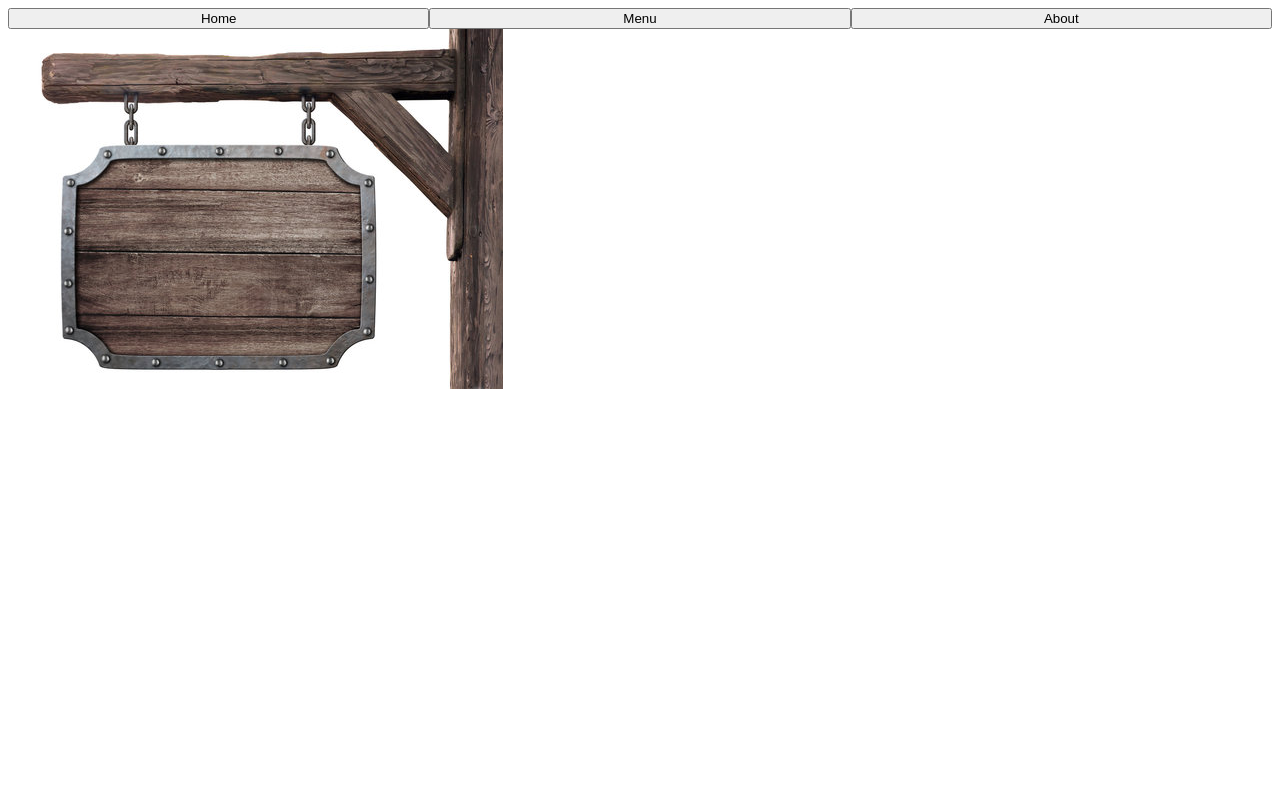
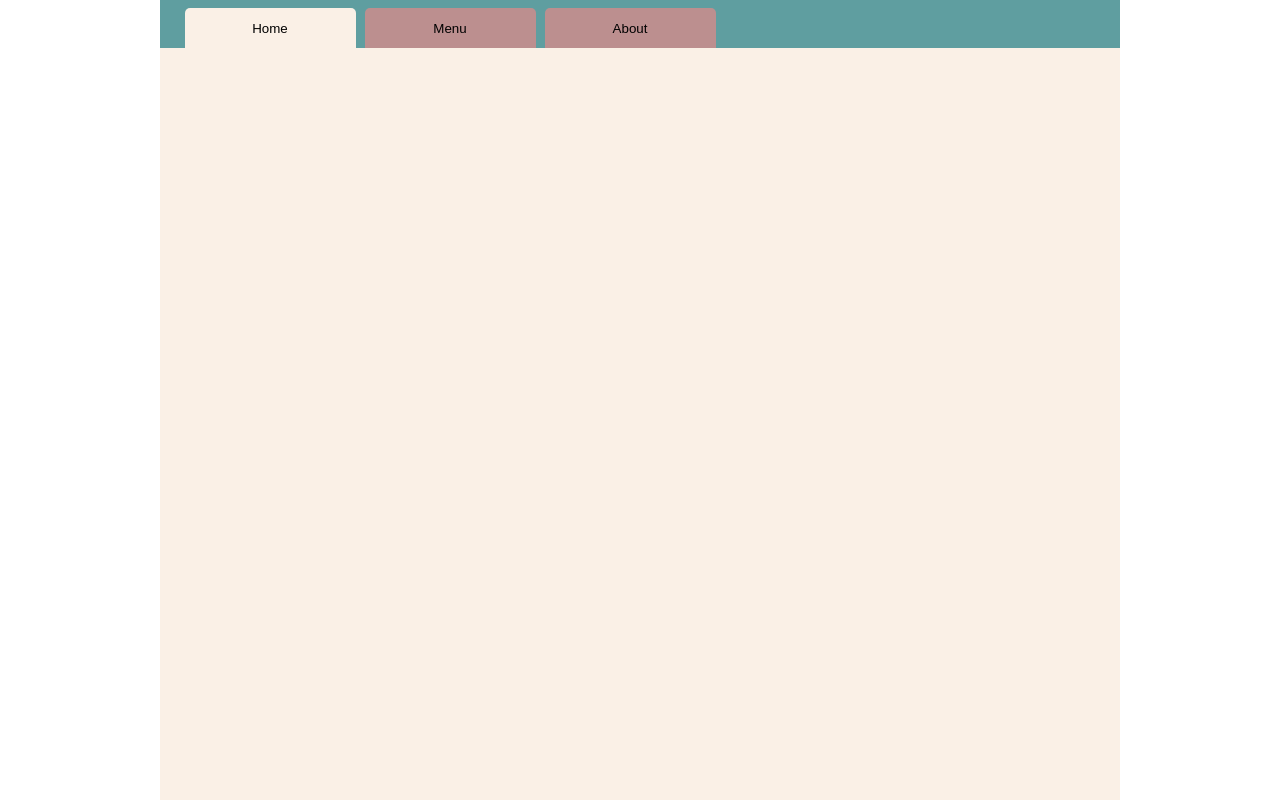
Before and after one commit to adharmic/js-restaurant, a website built with webpack: page dist/index.html in a window 1280 px wide. Built offline with Linux system fonts and the light colour scheme.

Commit message:
Provide basic tab styling

```diff
--- a/package.json
+++ b/package.json
@@ -4,7 +4,8 @@
   "description": "",
   "main": "index.js",
   "scripts": {
-    "test": "echo \"Error: no test specified\" && exit 1"
+    "test": "echo \"Error: no test specified\" && exit 1",
+    "build": "webpack"
   },
   "author": "Adithya Ajith",
   "license": "ISC",
@@ -12,6 +13,7 @@
     "css-loader": "^6.10.0",
     "style-loader": "^3.3.4",
     "webpack": "^5.90.1",
-    "webpack-cli": "^5.1.4"
+    "webpack-cli": "^5.1.4",
+    "webpack-dev-server": "^5.0.2"
   }
 }
--- a/src/page-load.js
+++ b/src/page-load.js
@@ -3,10 +3,10 @@ import Sign from './assets/tavern_sign.jpg';
 const PageLoad = () => {
     let content = document.querySelector('#content');
 
-    const tavernSign = new Image();
-    tavernSign.src = Sign;
+    // const tavernSign = new Image();
+    // tavernSign.src = Sign;
 
-    content.appendChild(tavernSign);
+    // content.appendChild(tavernSign);
     return;
 };
 
--- a/src/style.css
+++ b/src/style.css
@@ -1,10 +1,63 @@
+html,
+body {
+    height: 100%;
+}
+
+body {
+    margin: 0;
+    padding: 0;
+    display: flex;
+    flex-direction: column;
+    justify-content: center;
+    align-items: center;
+}
+header {
+    width: 100%;
+    display: flex;
+    flex-direction: column;
+    justify-content: center;
+    align-items: center;
+}
+
+.nav-wrapper {
+    width: 75%;
+    background-color: cadetblue;
+}
+
 nav {
+    height: 6vh;
+    margin-left: 20px;
+    width: 75%;
     display: grid;
-    grid-template-columns: 1fr 1fr 1fr;
+    grid-template-columns: 1fr 1fr 1fr 1fr;
+    justify-content: center;
+    justify-items: center;
+    align-items: end;
 }
 
 #content {
-    width: 50px;
-    height: 50px;
-    background-color: red;
+    width: 75%;
+    height: 100%;
+    background-color:linen;
 }
+
+nav button {
+    width: 95%;
+    height: 5vh;
+    background-color: linen;
+    border: none;
+    border-radius: 5px 5px 0 0;
+}
+
+.active {
+    background-color: linen;
+}
+
+.inactive {
+    background-color: rosybrown;
+}
+
+.inactive:hover {
+    cursor: pointer;
+    background-color: rgb(145, 113, 113);
+}
```
Also changed, not shown: dist/index.html, dist/main.js, 1 other file.
